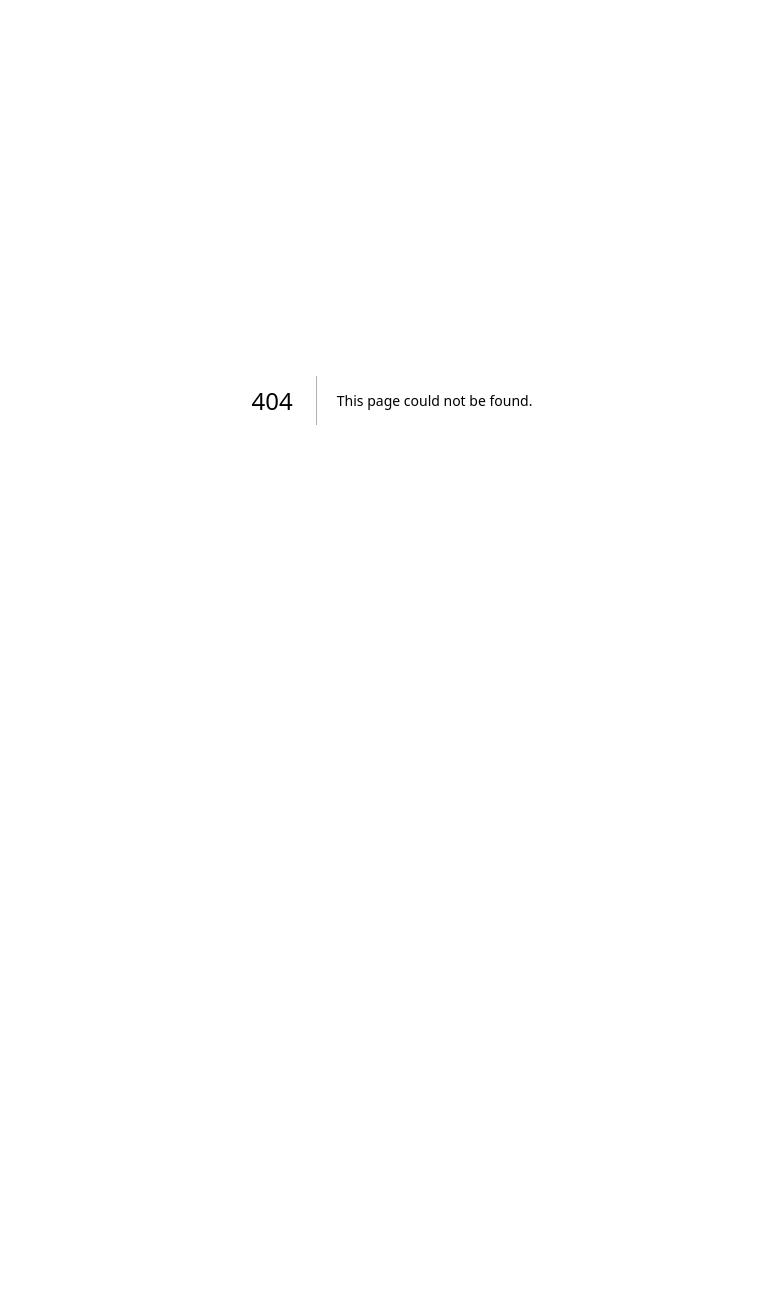
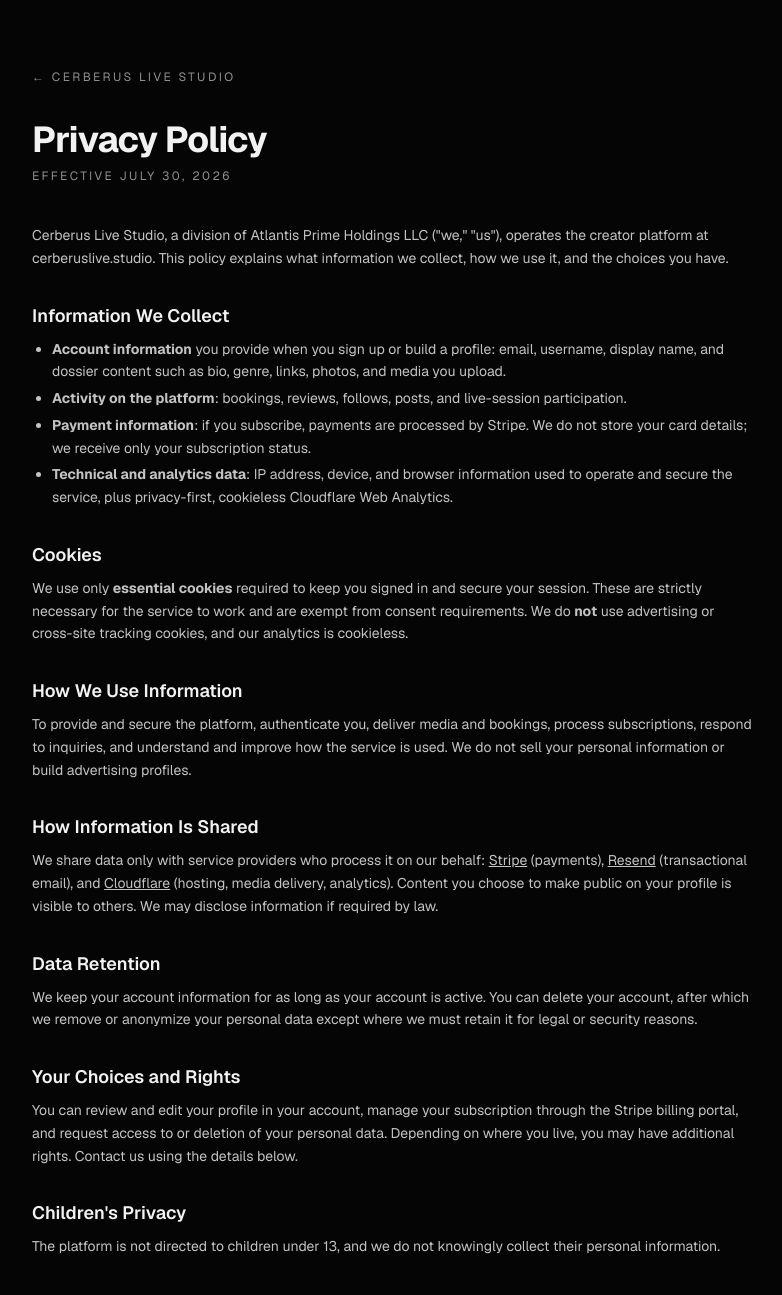
Before and after one commit to Mad-Tinker-MTW/cerberuslive, a Next.js app in the folder web/: page /privacy in a window 1280 px wide. Before the commit this address had no page. Shown: the top 1295 px of the page, without its empty margins (248-1030 px from the left). Before the commit the page ends 800 px from the top, so only its background shows below. Built offline with nearby package versions, Linux system fonts and the light colour scheme.

Commit message:
Add privacy policy page (/privacy) + footer link

```diff
--- a/web/src/app/page.tsx
+++ b/web/src/app/page.tsx
@@ -105,6 +105,10 @@ export default async function Home() {
           >
             hello@cerberuslive.studio
           </a>
+          {" "}&middot;{" "}
+          <a href="/privacy" className="transition hover:text-red">
+            Privacy Policy
+          </a>
         </p>
         <p className="mt-2 text-muted">
           A division of{" "}
--- /dev/null
+++ b/web/src/app/privacy/page.tsx
@@ -0,0 +1,160 @@
+import type { Metadata } from "next";
+
+export const metadata: Metadata = {
+  title: "Privacy Policy",
+  description:
+    "Privacy Policy for Cerberus Live Studio: what we collect, how we use it, and the choices you have.",
+  alternates: { canonical: "/privacy" },
+};
+
+export default function PrivacyPage() {
+  return (
+    <main className="mx-auto w-full max-w-3xl px-6 py-16">
+      <a
+        href="/"
+        className="text-xs uppercase tracking-[0.2em] text-muted transition hover:text-foreground"
+      >
+        &larr; Cerberus Live Studio
+      </a>
+      <h1 className="mt-8 text-4xl font-bold tracking-tight">Privacy Policy</h1>
+      <p className="mt-2 text-xs uppercase tracking-[0.2em] text-muted">
+        Effective July 30, 2026
+      </p>
+
+      <div className="mt-10 space-y-8 text-sm leading-relaxed text-foreground/80">
+        <p>
+          Cerberus Live Studio, a division of Atlantis Prime Holdings LLC (&quot;we,&quot;
+          &quot;us&quot;), operates the creator platform at cerberuslive.studio. This policy explains
+          what information we collect, how we use it, and the choices you have.
+        </p>
+
+        <section>
+          <h2 className="mb-2 text-lg font-semibold text-foreground">Information We Collect</h2>
+          <ul className="list-disc space-y-1 pl-5">
+            <li>
+              <strong>Account information</strong> you provide when you sign up or build a profile:
+              email, username, display name, and dossier content such as bio, genre, links, photos,
+              and media you upload.
+            </li>
+            <li>
+              <strong>Activity on the platform</strong>: bookings, reviews, follows, posts, and
+              live-session participation.
+            </li>
+            <li>
+              <strong>Payment information</strong>: if you subscribe, payments are processed by
+              Stripe. We do not store your card details; we receive only your subscription status.
+            </li>
+            <li>
+              <strong>Technical and analytics data</strong>: IP address, device, and browser
+              information used to operate and secure the service, plus privacy-first, cookieless
+              Cloudflare Web Analytics.
+            </li>
+          </ul>
+        </section>
+
+        <section>
+          <h2 className="mb-2 text-lg font-semibold text-foreground">Cookies</h2>
+          <p>
+            We use only <strong>essential cookies</strong> required to keep you signed in and secure
+            your session. These are strictly necessary for the service to work and are exempt from
+            consent requirements. We do <strong>not</strong> use advertising or cross-site tracking
+            cookies, and our analytics is cookieless.
+          </p>
+        </section>
+
+        <section>
+          <h2 className="mb-2 text-lg font-semibold text-foreground">How We Use Information</h2>
+          <p>
+            To provide and secure the platform, authenticate you, deliver media and bookings,
+            process subscriptions, respond to inquiries, and understand and improve how the service
+            is used. We do not sell your personal information or build advertising profiles.
+          </p>
+        </section>
+
+        <section>
+          <h2 className="mb-2 text-lg font-semibold text-foreground">How Information Is Shared</h2>
+          <p>
+            We share data only with service providers who process it on our behalf:{" "}
+            <a
+              href="https://stripe.com/privacy"
+              rel="noopener"
+              target="_blank"
+              className="underline transition hover:text-red-bright"
+            >
+              Stripe
+            </a>{" "}
+            (payments),{" "}
+            <a
+              href="https://resend.com/legal/privacy-policy"
+              rel="noopener"
+              target="_blank"
+              className="underline transition hover:text-red-bright"
+            >
+              Resend
+            </a>{" "}
+            (transactional email), and{" "}
+            <a
+              href="https://www.cloudflare.com/privacypolicy/"
+              rel="noopener"
+              target="_blank"
+              className="underline transition hover:text-red-bright"
+            >
+              Cloudflare
+            </a>{" "}
+            (hosting, media delivery, analytics). Content you choose to make public on your profile
+            is visible to others. We may disclose information if required by law.
+          </p>
+        </section>
+
+        <section>
+          <h2 className="mb-2 text-lg font-semibold text-foreground">Data Retention</h2>
+          <p>
+            We keep your account information for as long as your account is active. You can delete
+            your account, after which we remove or anonymize your personal data except where we must
+            retain it for legal or security reasons.
+          </p>
+        </section>
+
+        <section>
+          <h2 className="mb-2 text-lg font-semibold text-foreground">Your Choices and Rights</h2>
+          <p>
+            You can review and edit your profile in your account, manage your subscription through
+            the Stripe billing portal, and request access to or deletion of your personal data.
+            Depending on where you live, you may have additional rights. Contact us using the
+            details below.
+          </p>
+        </section>
+
+        <section>
+          <h2 className="mb-2 text-lg font-semibold text-foreground">Children&apos;s Privacy</h2>
+          <p>
+            The platform is not directed to children under 13, and we do not knowingly collect their
+            personal information.
+          </p>
+        </section>
+
+        <section>
+          <h2 className="mb-2 text-lg font-semibold text-foreground">Changes to This Policy</h2>
+          <p>
+            We may update this policy from time to time. When we do, we will revise the effective
+            date above.
+          </p>
+        </section>
+
+        <section>
+          <h2 className="mb-2 text-lg font-semibold text-foreground">Contact</h2>
+          <p>
+            Cerberus Live Studio, a division of Atlantis Prime Holdings LLC
+            <br />
+            <a
+              href="mailto:hello@cerberuslive.studio"
+              className="underline transition hover:text-red-bright"
+            >
+              hello@cerberuslive.studio
+            </a>
+          </p>
+        </section>
+      </div>
+    </main>
+  );
+}
```
